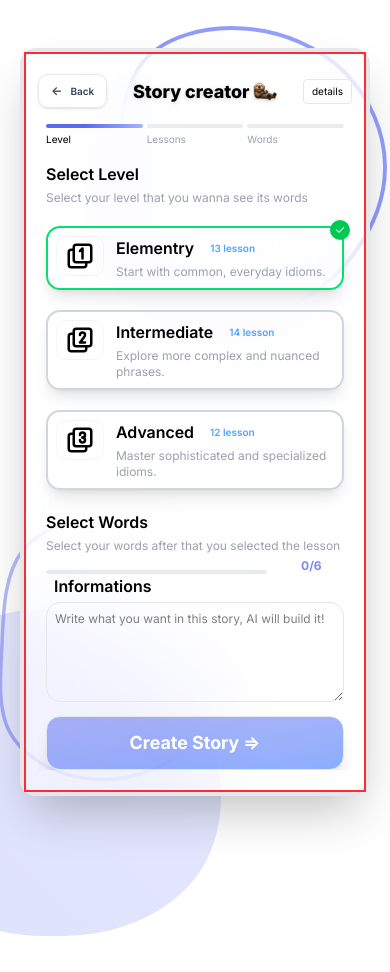
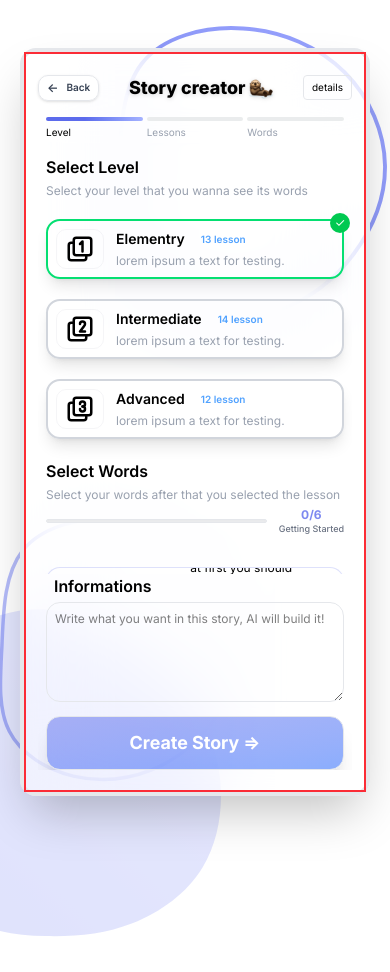
Before and after one commit to abolfazlj10/essinitial-idioms-in-english, a Next.js app: page /story in a window 390 px wide. Shown: the top 972 px of the page. Built offline with nearby package versions, Linux system fonts and the light colour scheme.

Commit message:
update typographi responsive.

```diff
--- a/src/app/story/page.tsx
+++ b/src/app/story/page.tsx
@@ -471,12 +471,12 @@
                                                 <span className="text-white text-xs">✓</span>
                                             </div>
                                         )}
-                                        <div className="text-4xl max-tablet:text-3xl max-mobile:xl px-2 py-1 border border-gray-400/10 rounded-lg"><TbBoxMultiple1 /></div>
+                                        <div className="text-4xl max-tablet:text-3xl max-mobile:lg px-2 py-1 border border-gray-400/10 rounded-lg"><TbBoxMultiple1 /></div>
                                         <div className="text-xl max-[1500px]:text-lg font-semibold flex select-none items-center gap-5 max-laptop:flex-col max-laptop:gap-1 max-laptop:hidden"><span>Elementry</span><span className="text-sm text-blue-400 max-[1340px]:text-xs">{elementry.levels[0].lessons.length} lesson</span></div>
-                                        <div className="text-gray-400 text-lg max-[2000px]:text-sm max-[1315px]:text-sm max-laptop:mt-auto max-laptop:hidden">Start with common, everyday idioms.</div>
+                                        <div className="text-gray-400 text-lg max-[2000px]:text-sm max-[1315px]:text-sm max-laptop:mt-auto max-laptop:hidden">lorem ipsum a text for testing.</div>
                                         <div className="min-laptop:hidden flex flex-col gap-2 max-tablet:gap-1">
-                                            <div className="font-semibold grid grid-cols-[auto_1fr] gap-4 items-center select-none text-lg max-tablet:text-base"><span>Elementry</span><span className="text-sm text-blue-400 max-[1340px]:text-xs max-tablet:text-[10px]">{elementry.levels[0].lessons.length} lesson</span></div>
-                                            <div className="text-gray-400 max-laptop:text-sm max-tablet:text-xs">Start with common, everyday idioms.</div>
+                                            <div className="font-semibold grid grid-cols-[auto_1fr] gap-4 items-center select-none text-lg max-tablet:text-base max-mobile:text-sm"><span>Elementry</span><span className="text-sm text-blue-400 max-[1340px]:text-xs max-tablet:text-[10px]">{elementry.levels[0].lessons.length} lesson</span></div>
+                                            <div className="text-gray-400 max-laptop:text-sm max-tablet:text-xs">lorem ipsum a text for testing.</div>
                                         </div>
                                     </div>
                                     <div onClick={()=> selectLevel('intermediate')} className={`border-3 max-laptop:border-2 flex-1 p-6 max-laptop:py-4 max-[2000px]:p-4 max-[1500px]:py-2 max-tablet:py-2 max-tablet:px-2 rounded-xl shadow-lg flex flex-col max-laptop:grid max-laptop:grid-cols-[auto_8fr] gap-5 max-[2000px]:gap-3 items-start duration-300 cursor-pointer hover:-translate-y-1 hover:shadow-2xl relative ${currentSelectedLevel === 'intermediate' ? 'border-blue-400' : 'border-gray-300 hover:border-blue-300'}`}>
@@ -485,12 +485,12 @@
                                                 <span className="text-white text-xs">✓</span>
                                             </div>
                                         )}
-                                        <div className="text-4xl max-tablet:text-3xl max-mobile:xl px-2 py-1 border border-gray-400/10 rounded-lg"><TbBoxMultiple2 /></div>
+                                        <div className="text-4xl max-tablet:text-3xl max-mobile:lg px-2 py-1 border border-gray-400/10 rounded-lg"><TbBoxMultiple2 /></div>
                                         <div className="text-xl max-[1500px]:text-lg font-semibold flex select-none items-center gap-5 max-laptop:flex-col max-laptop:gap-1 max-laptop:hidden"><span>Intermediate</span><span className="text-sm text-blue-400 max-[1340px]:text-xs">{intermediate.levels[0].lessons.length} lesson</span></div>
-                                        <div className="text-gray-400 text-lg max-[2000px]:text-sm max-[1315px]:text-sm max-laptop:mt-auto max-laptop:hidden">Explore more complex and nuanced phrases.</div>
+                                        <div className="text-gray-400 text-lg max-[2000px]:text-sm max-[1315px]:text-sm max-laptop:mt-auto max-laptop:hidden">lorem ipsum a text for testing.</div>
                                         <div className="min-laptop:hidden flex flex-col gap-2 max-tablet:gap-1">
-                                            <div className="font-semibold grid grid-cols-[auto_1fr] gap-4 items-center select-none text-lg max-tablet:text-base"><span>Intermediate</span><span className="text-sm text-blue-400 max-[1340px]:text-xs max-tablet:text-[10px]">{intermediate.levels[0].lessons.length} lesson</span></div>
-                                            <div className="text-gray-400 max-laptop:text-sm max-tablet:text-xs">Explore more complex and nuanced phrases.</div>
+                                            <div className="font-semibold grid grid-cols-[auto_1fr] gap-4 items-center select-none text-lg max-tablet:text-base max-mobile:text-sm"><span>Intermediate</span><span className="text-sm text-blue-400 max-[1340px]:text-xs max-tablet:text-[10px]">{intermediate.levels[0].lessons.length} lesson</span></div>
+                                            <div className="text-gray-400 max-laptop:text-sm max-tablet:text-xs">lorem ipsum a text for testing.</div>
                                         </div>
                                     </div>
                                     <div onClick={()=> selectLevel('advanced')} className={`border-3 max-laptop:border-2 flex-1 p-6 max-laptop:py-4 max-[2000px]:p-4 max-[1500px]:py-2 max-tablet:py-2 max-tablet:px-2 rounded-xl shadow-lg flex flex-col max-laptop:grid max-laptop:grid-cols-[auto_8fr] gap-5 max-[2000px]:gap-3 items-start duration-300 cursor-pointer hover:-translate-y-1 hover:shadow-2xl relative ${currentSelectedLevel === 'advanced' ? 'border-red-400' : 'border-gray-300 hover:border-red-300'}`}>
@@ -499,12 +499,12 @@
                                                 <span className="text-white text-xs">✓</span>
                                             </div>
                                         )}
-                                        <div className="text-4xl max-tablet:text-3xl max-mobile:xl px-2 py-1 border border-gray-400/10 rounded-lg"><TbBoxMultiple3 /></div>
+                                        <div className="text-4xl max-tablet:text-3xl max-mobile:lg px-2 py-1 border border-gray-400/10 rounded-lg"><TbBoxMultiple3 /></div>
                                         <div className="text-xl max-[1500px]:text-lg font-semibold flex select-none items-center gap-5 max-laptop:flex-col max-laptop:gap-1 max-laptop:hidden"><span>Advanced</span><span className="text-sm text-blue-400 max-[1340px]:text-xs">{advanced.levels[0].lessons.length} lesson</span></div>
-                                        <div className="text-gray-400 text-lg max-[2000px]:text-sm max-[1315px]:text-sm max-laptop:mt-auto max-laptop:hidden">Master sophisticated and specialized idioms.</div>
+                                        <div className="text-gray-400 text-lg max-[2000px]:text-sm max-[1315px]:text-sm max-laptop:mt-auto max-laptop:hidden">lorem ipsum a text for testing.</div>
                                         <div className="min-laptop:hidden flex flex-col gap-2 max-tablet:gap-1">
-                                            <div className="font-semibold grid grid-cols-[auto_1fr] gap-4 items-center select-none text-lg max-tablet:text-base"><span>Advanced</span><span className="text-sm text-blue-400 max-[1340px]:text-xs max-tablet:text-[10px]">{advanced.levels[0].lessons.length} lesson</span></div>
-                                            <div className="text-gray-400 max-laptop:text-sm max-tablet:text-xs">Master sophisticated and specialized idioms.</div>
+                                            <div className="font-semibold grid grid-cols-[auto_1fr] gap-4 items-center select-none text-lg max-tablet:text-base max-mobile:text-sm"><span>Advanced</span><span className="text-sm text-blue-400 max-[1340px]:text-xs max-tablet:text-[10px]">{advanced.levels[0].lessons.length} lesson</span></div>
+                                            <div className="text-gray-400 max-laptop:text-sm max-tablet:text-xs">lorem ipsum a text for testing.</div>
                                         </div>
                                     </div>
                                 </div>
--- a/src/components/appbar.tsx
+++ b/src/components/appbar.tsx
@@ -10,7 +10,7 @@
 
 const Appbar: React.FC<AppbarProps> = ({ onBackClick, title, iconSrc, rightButton }) => (
     <div className="flex items-center justify-between ">
-      <button className="flex items-center gap-2 px-4 py-2 max-laptop:px-3 rounded-lg bg-white/90 hover:bg-primaryColor/10 shadow border border-gray-200 text-gray-700 max-laptop:text-sm max-tablet:text-[10px] font-semibold transition-all duration-150 cursor-pointer" onClick={onBackClick}>
+      <button className="flex items-center gap-2 px-4 py-2 max-laptop:px-3 max-mobile:py-1 max-mobile:px-2 rounded-lg bg-white/90 hover:bg-primaryColor/10 shadow border border-gray-200 text-gray-700 max-laptop:text-sm max-tablet:text-[10px] font-semibold transition-all duration-150 cursor-pointer" onClick={onBackClick}>
           <span className="text-lg max-[1340px]:text-base max-laptop:text-sm max-tablet:text-xs">←</span> Back
       </button>
       <div className="text-[36px] max-[1340px]:text-[25px] max-laptop:text-[23px] max-tablet:text-[18px] duration-100 font-extrabold flex items-center justify-center gap-3 max-tablet:gap-1 select-none drop-shadow-sm">
```
